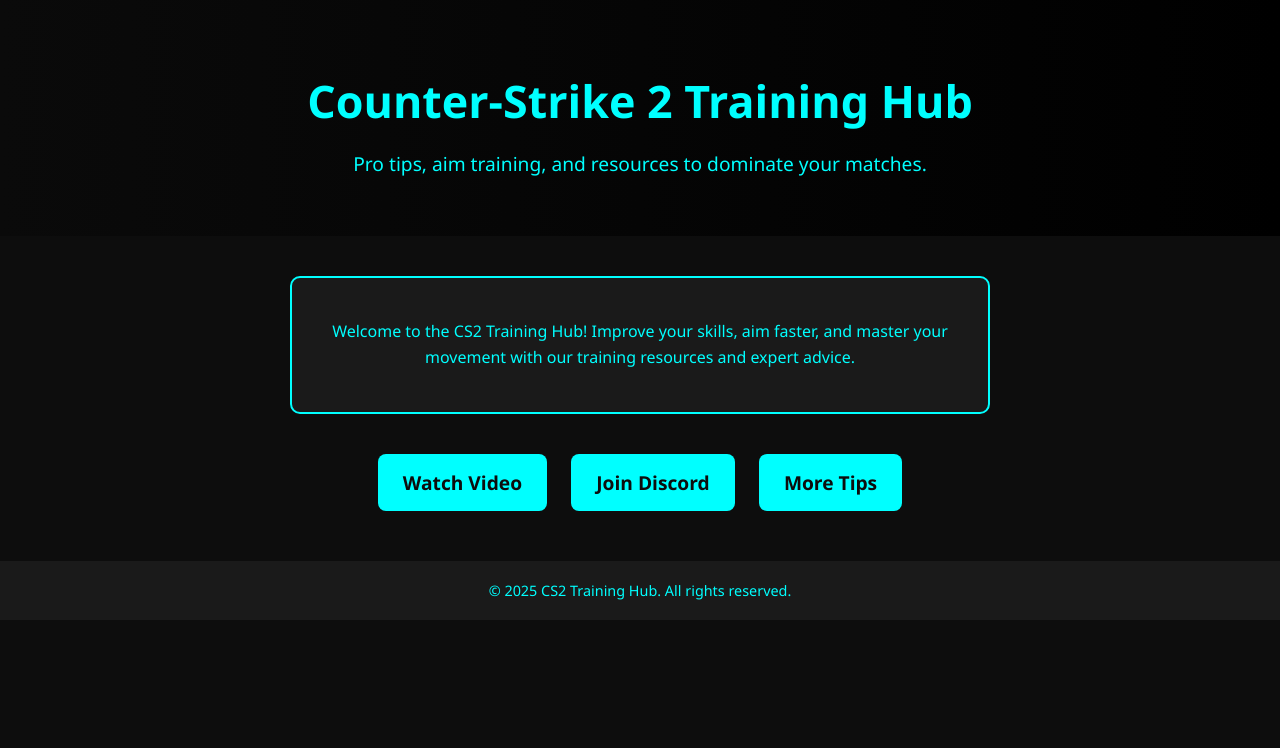
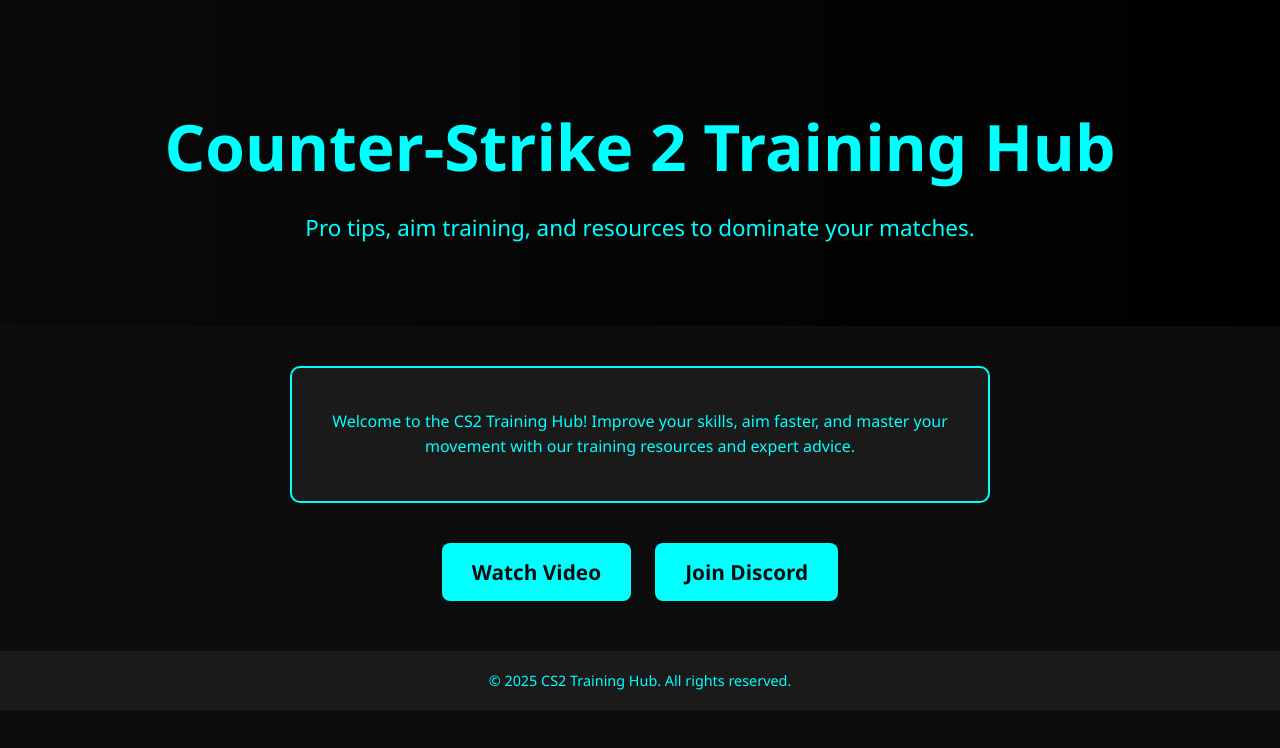
Before and after one commit to Wav3xx/wav3xx.github.io, a plain HTML site: page index.html in a window 1280 px wide. Drawn offline with Linux system fonts and the light colour scheme.

Commit message:
Update index.html

```diff
--- a/index.html
+++ b/index.html
@@ -15,17 +15,17 @@
 
         header {
             background: linear-gradient(90deg, #0a0a0a, #000000);
-            padding: 40px 20px;
+            padding: 60px 20px;
         }
 
         header h1 {
-            font-size: 2.8rem;
+            font-size: 4rem; /* Bigger header */
             color: #00ffff;
-            margin-bottom: 10px;
+            margin-bottom: 15px;
         }
 
         header p {
-            font-size: 1.2rem;
+            font-size: 1.4rem;
             color: #00ffff;
         }
 
@@ -45,8 +45,8 @@
 
         .btn {
             display: inline-block;
-            padding: 15px 25px;
-            font-size: 1.2rem;
+            padding: 15px 30px;
+            font-size: 1.3rem;
             background: #00ffff;
             color: #0d0d0d;
             border-radius: 8px;
@@ -83,7 +83,6 @@
 
         <a class="btn" href="#" target="_blank">Watch Video</a>
         <a class="btn" href="https://discord.gg/VP9thQpHj8" target="_blank">Join Discord</a>
-        <a class="btn" href="#" target="_blank">More Tips</a>
     </section>
 
     <footer>
```
